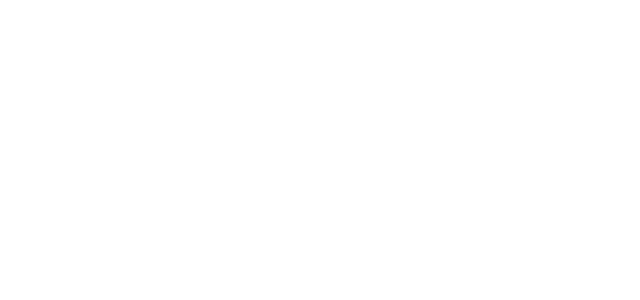
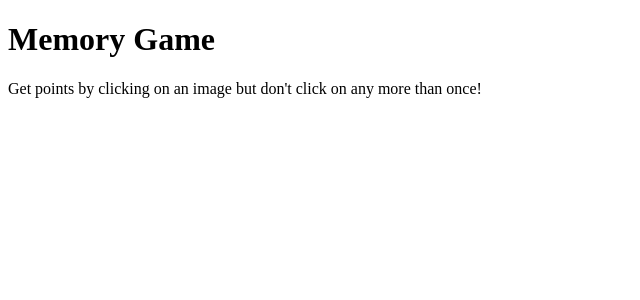
Before and after one commit to djcrago/memory-card, a React (Vite) app: page / in a window 1280 px wide. Shown: the top 300 px of the page, without its empty margins (0-640 px from the left). Built offline with nearby package versions, Linux system fonts and the light colour scheme.

Commit message:
Add info component

```diff
--- a/index.html
+++ b/index.html
@@ -2,7 +2,6 @@
 <html lang="en">
   <head>
     <meta charset="UTF-8" />
-    <link rel="icon" type="image/svg+xml" href="/vite.svg" />
     <meta name="viewport" content="width=device-width, initial-scale=1.0" />
     <title>Memory Card</title>
   </head>
--- a/src/App.jsx
+++ b/src/App.jsx
@@ -1,15 +1,8 @@
+import Info from './Info';
 import './styles/App.css';
 
 function App() {
-  // function Info() {
-  // .. return (
-  // .. .. <>
-  // .. .. .. <h1>Memory Game</h1>
-  // .. .. .. <p>Instructions for how to play the game.</p>
-  // .. .. </>
-  // .. )
-  // }
-  //
+  return <Info />;
   // const [clickedCards, setClickedCards] = useState([]);
   //
   // scoreboard({clickedCardsLength})
--- a/src/Info.jsx
+++ b/src/Info.jsx
@@ -1,3 +1,13 @@
 import './styles/Info.css';
 
-export default function Info() {}
+export default function Info() {
+  return (
+    <>
+      <h1>Memory Game</h1>
+      <p>
+        Get points by clicking on an image but don't click on any more than
+        once!
+      </p>
+    </>
+  );
+}
```
